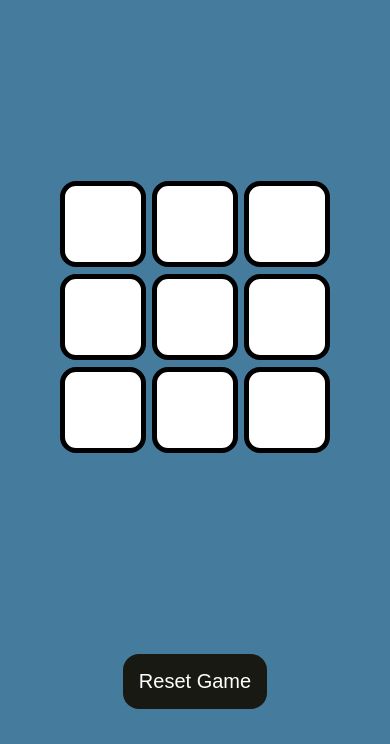
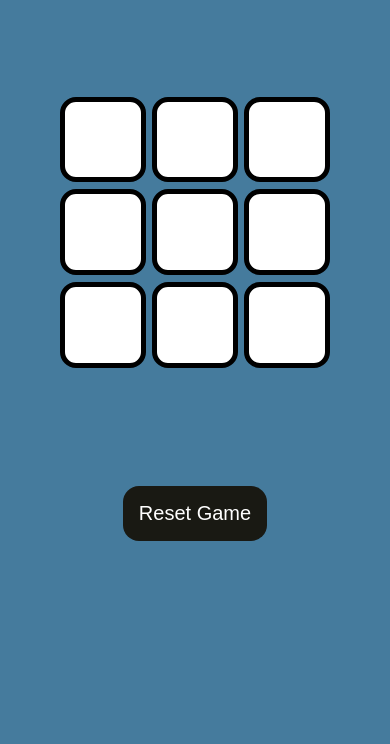
Before and after one commit to Pothu-Abhilash/TicTacToe-Game, a plain HTML site: page index.html in a window 390 px wide. Shown: the part 100-844 px from the top of the page. Drawn offline with Linux system fonts and the light colour scheme.

Commit message:
updated mobile view

```diff
--- a/style.css
+++ b/style.css
@@ -143,4 +143,12 @@ main{
         font-size: 0.75rem;
         border-radius: 0.5rem;
     }
+
+    .container{
+        height: 60vh;
+    }
+
+    #reset-btn {
+        padding-bottom: 2vh;
+    }
 }
```
